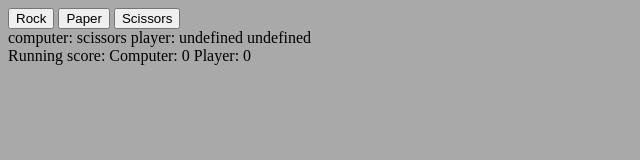
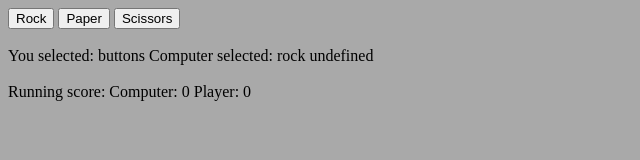
Before and after one commit to dorianpeters/odin-rock-paper-scissors, a plain HTML site: page app.html in a window 1280 px wide. Both pictures are taken after a click on the element "Rock Paper Scissors". Shown: the whole page, without its empty margins (0-640 px from the left). Drawn offline with Linux system fonts and the light colour scheme.

Commit message:
complete draft rps ui project, add score keeping and additional messages to user

```diff
--- a/app.js
+++ b/app.js
@@ -13,13 +13,6 @@ function getComputerChoice() {
   } else {
     console.log("Error: Random number outside 1-3");
   }
-}
-
-function getPlayerChoice () {
-  let buttons = document.querySelector('#buttons');
-  buttons.addEventListener('click', (e) => {
-    return e.target.id;
-  });
 }
 
 function playRound(playerSelection, computerSelection) {
@@ -53,16 +46,18 @@ function playRound(playerSelection, computerSelection) {
 }
 
 function game() {
+    let buttons = document.querySelector('#buttons');
+    let msgDiv = document.querySelector("#message");
 
-  const computerSelection = getComputerChoice();
-  const playerSelection = getPlayerChoice();
+    buttons.addEventListener('click', (event) => {
+      msgDiv.textContent = "";
+      let playerSelection = event.target.id;
+      let computerSelection = getComputerChoice();
       let outcome = playRound(playerSelection, computerSelection);
+      msgDiv.textContent = "You selected: " + playerSelection +
+      "  Computer selected: " + computerSelection +
+      "\n" + outcome;
 
-  let msg = "";
-  msg += "computer: " + computerSelection +
-  "\nplayer: " + playerSelection + "\n" + outcome;
-  let msgDiv = document.querySelector("#message");
-  msgDiv.textContent = msg;
       let scoreDiv = document.querySelector("#score");
       scoreDiv.textContent = "Running score:\n" + "Computer: " + computerWins +
         "  Player: " + playerWins;
@@ -75,4 +70,5 @@ function game() {
           finalResultDiv.textContent = "Final result: You are the loser.";
         }
       }
+    });
 } // end of game
```
Also changed, not shown: app.html (+3 -0 lines). Lines whose indentation alone changed are shown as unchanged.
